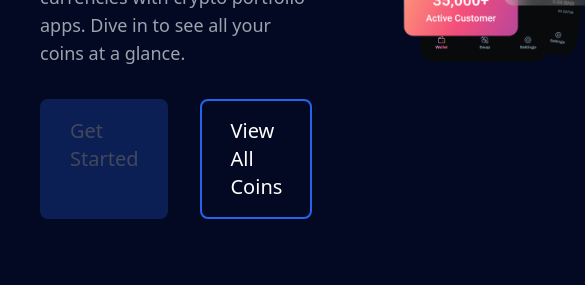
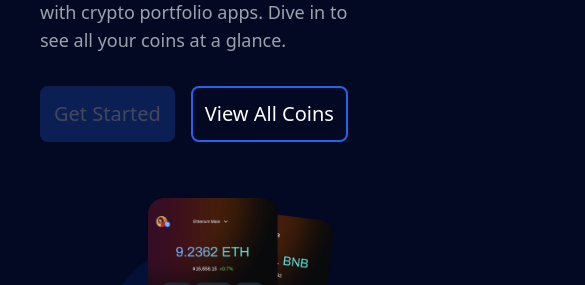
Before and after one commit to Wrub/wrub-coinbase, a Vue app: page / in a window 390 px wide. Shown: the part 532-817 px from the top of the page, 585 px wide, since content can reach past the window. Built offline with nearby package versions, Linux system fonts and the light colour scheme; no server answers.

Commit message:
fix: mobile css && title at anchor

```diff
--- a/src/components/atoms/RoundedButton.vue
+++ b/src/components/atoms/RoundedButton.vue
@@ -2,9 +2,9 @@
     <router-link
         v-if="toLink"
         :to="toLink"
-        class="min-h-4 w-fit rounded-lg border-2 border-blue-600 px-7 py-4 text-xl transition-all duration-200"
+        class="min-h-4 w-fit rounded-lg border-2 border-blue-600 px-3 py-3 text-xl transition-all duration-200 lg:px-7 lg:py-4"
         :class="props.innerColor === `blue` ? `bg-blue-600 hover:bg-transparent` : 'bg-transparent hover:bg-blue-600'"
-        :alt="pathName ? `Go to ${props.pathName}` : 'Go to directed page'"
+        :title="pathName ? `Go to ${props.pathName}` : 'Go to directed page'"
     >
         <slot />
     </router-link>
--- a/src/views/HomeView.vue
+++ b/src/views/HomeView.vue
@@ -4,13 +4,13 @@ import RoundedButton from '@/components/atoms/RoundedButton.vue'
 
 <template>
     <main>
-        <section class="container flex min-h-[80vh] items-center justify-between">
+        <section class="container flex min-h-[80vh] flex-col items-center justify-between gap-10 py-10 lg:flex-row lg:gap-0 lg:py-0">
             <div class="flex max-w-lg flex-col gap-4">
                 <h2 class="text-5xl font-semibold leading-snug">The Easiest Way To Track Multiple Currencies</h2>
                 <h3 class="text-lg text-gray-400">
                     Effortlessly track multiple currencies with crypto portfolio apps. Dive in to see all your coins at a glance.
                 </h3>
-                <div class="flex gap-8 py-4">
+                <div class="flex gap-4 py-4 text-center lg:gap-8">
                     <RoundedButton
                         class="pointer-events-none opacity-25"
                         aria-disabled="true"
```
